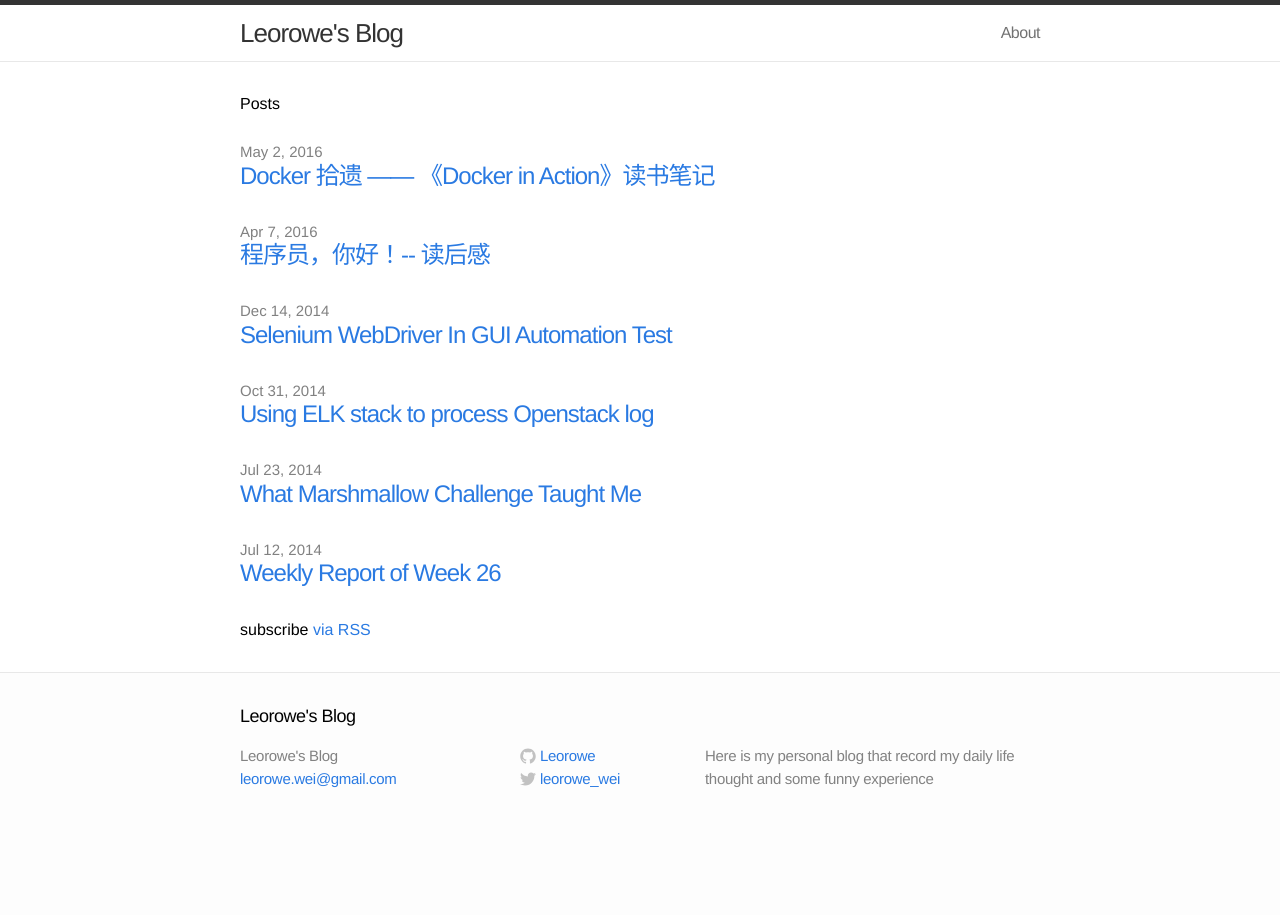
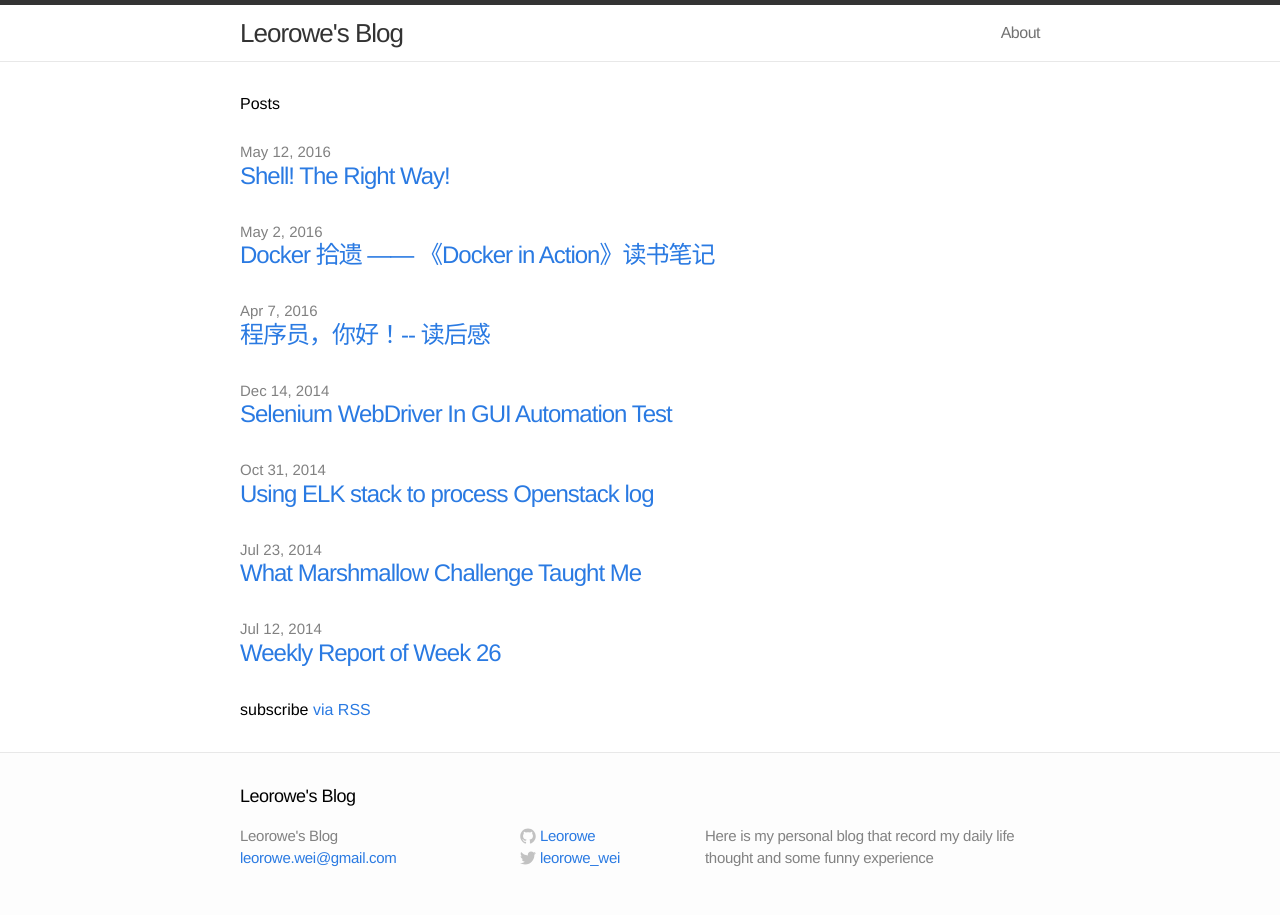
Before and after one commit to Leorowe/leorowe.github.io, a Jekyll site: the page built from index.html, in a window 1280 px wide. Built offline with Jekyll 4.4.1, drawn with Linux system fonts in a browser that asks for light colours.

```diff
--- a/Gemfile
+++ /dev/null
@@ -1,3 +0,0 @@
-source 'http://rubygems.org'
-require 'rbconfig'
-gem 'wdm', '~> 0.1.0' if RbConfig::CONFIG['target_os'] =~ /mswin|mingw/i
--- a/_config.yml
+++ b/_config.yml
@@ -10,7 +10,6 @@ github_username:  Leorowe
 # Build settings
 markdown: kramdown
 permalink: pretty
-highlighter: pygments
 excerpt_separator: "\n\n"
 
 #set encode
--- /dev/null
+++ b/_posts/2016-05-12-Shell-The-Right-Way.markdown
@@ -0,0 +1,6 @@
+---
+layout: post
+title: "Shell! The Right Way!"
+date: 2016-05-12 08:18:29
+categories: Shell
+---
```
Also changed, not shown: Gemfile.lock (deleted), _posts/2014-12-13-Selenium-WebDriver-In-GUI-Automation-Test.markdown (line endings or trailing spaces), _posts/2014-7-12-Weekly-Report-week-26.markdown (line endings or trailing spaces), _posts/2016-05-02-Docker-In-Action.markdown (line endings or trailing spaces).
